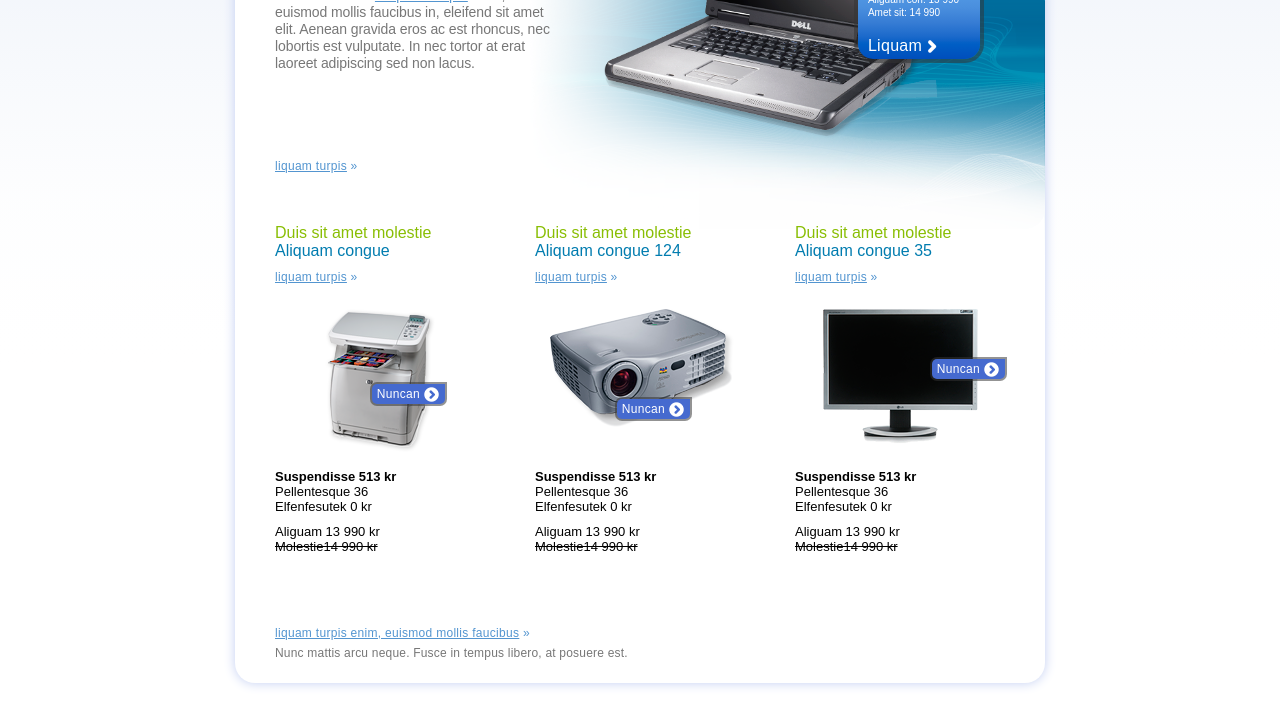
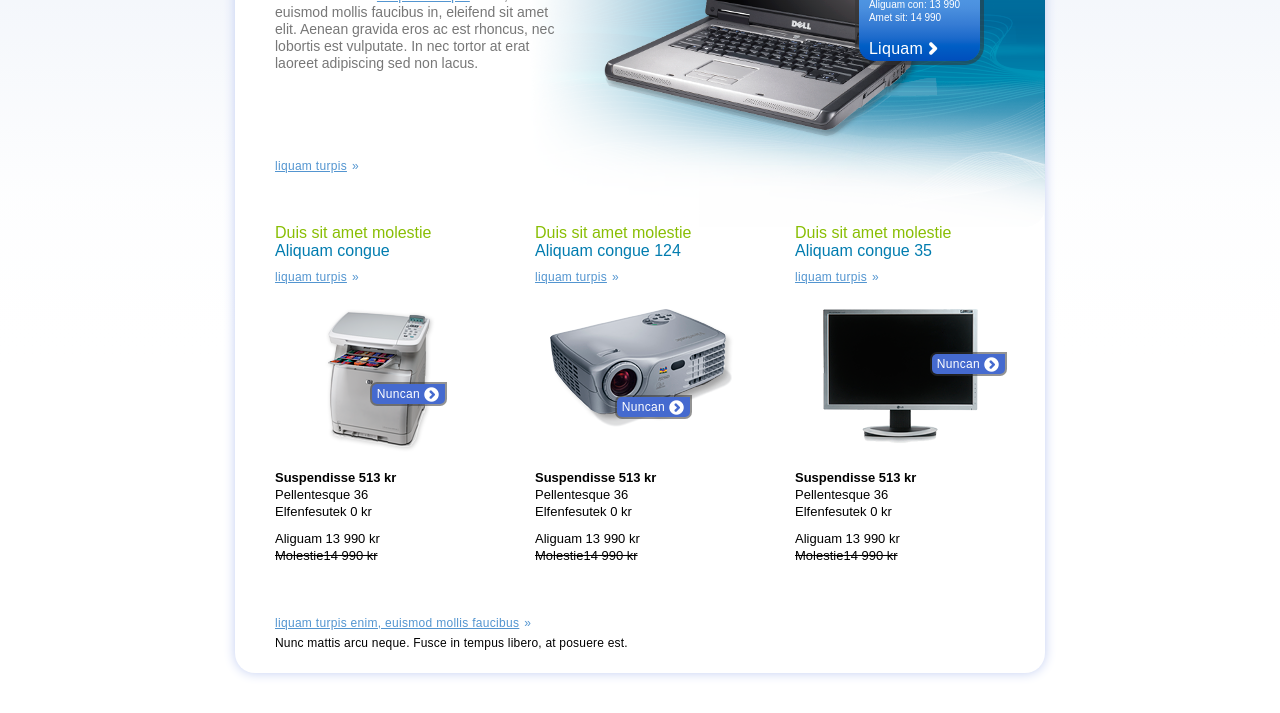
Before and after one commit to otttooming/demo-letter-i, a plain HTML site: page index.html in a window 1280 px wide. Shown: the part 275-988 px from the top of the page. Drawn offline with Linux system fonts and the light colour scheme.

Commit message:
Fixes for hover, focus, inline elements
Added print view optimizations. Code cleanup

```diff
--- a/gfx/style.css
+++ b/gfx/style.css
@@ -47,18 +47,12 @@ h3 span {
 p {
 	font-size: 14px;
     line-height: 17px;
-    color: #777;
-    letter-spacing: -0.1px;
 }
 
 a {
     color: #5395d0;
-    letter-spacing: 0.3px;
+    letter-spacing: .3px;
     font-size: 12px;
-    text-decoration: none;
-}
-
-a span {
     text-decoration: underline;
 }
 
@@ -66,8 +60,18 @@ a:visited {
     color: #5395d0;
 }
 
+a:hover, a:focus {
+    color: #f5812d;
+}
+
 a.read-more {
     font-size: 14px;
+}
+
+a.main-link:after {
+    content: "»";
+    display: inline-block;
+    margin-left: 5px;
 }
 
 /* Main content area */
@@ -100,12 +104,6 @@ a.read-more {
     float: left;
 }
 
-/* Preclude floats from moving up */
-
-.clearfloat {
-    clear: both;
-}
-
 /* Product introduction */
 
 #marketing-info h2 {
@@ -117,6 +115,7 @@ a.read-more {
 #marketing-info p {
     position: relative;
     width: 280px;
+    color: #777;
 }
 
 #marketing-info {
@@ -144,20 +143,18 @@ a.read-more {
 
 #pricebox h3 {
     font-size: 36px;
-    line-height: 37px;
     color: #fff;
     letter-spacing: -2px;
-    word-spacing: 1px;
 }
 
 #pricebox h3 span {
+    color: #fff;
     display: inline;
     font-size: 18px;
     letter-spacing: -1px;
 }
 
-#pricebox span {
-    display: block;
+#pricebox p {
     font-size: 10px;
     line-height: 13px;
     color: #fff;
@@ -171,6 +168,10 @@ a.read-more {
     margin-top: 18px;
     padding-right: 15px;
     background: url(06.png) no-repeat right;
+}
+
+#pricebox a:hover, #pricebox a:focus {
+    color: #f5812d;
 }
 
 /* Row of accessories */
@@ -195,15 +196,12 @@ a.read-more {
     margin: 10px 0;
 }
 
-.single-item .pricing span {
-    display: block;
-}
-
 /* Accessories featured image container, to accept variable dimensions for photos*/
 
 .promo-image {
     height: 165px;
     text-align: center;
+    position: relative;
 }
 
 .promo-image img {
@@ -216,7 +214,7 @@ a.read-more {
     margin: 10px 0;
 }
 
-.pricing span {
+.pricing p {
     font-size: 13px;
 }
 
@@ -240,7 +238,7 @@ a.btn-buy-here {
     background: #456acf url(07.png) no-repeat 90%;
 }
 
-.btn-buy-here:hover {
+.btn-buy-here:hover, .btn-buy-here:focus {
     background-color: #f5812d;
     -webkit-transition: all 750ms ease;
     -moz-transition: all 750ms ease;
@@ -250,28 +248,27 @@ a.btn-buy-here {
 /* Specific product btn placement */
 
 #photocopier .btn-buy-here {
-    top: 150px;
-    right: 40px;
+    top: 80px;
 }
 
 #projector .btn-buy-here {
-    top: 165px;
+    top: 93px;
     right: 55px;
 }
 
 #monitor .btn-buy-here {
-    top: 125px;
+    top: 50px;
     right: 0;
 }
 
 /* End marks and links */
 
 #footer {
-    margin: 20px 0 20px;
+    margin: 0 0 20px 0;
 }
 
 #footer p {
-    letter-spacing: 0.2px;
+    letter-spacing: .2px;
 }
 
 #footer p, #footer a {
--- a/gfx/style_media.css
+++ b/gfx/style_media.css
@@ -1,4 +1,3 @@
-/* Printer output. Without styling */
     @media print {
 
         body {
@@ -6,17 +5,13 @@
             color: #000;
         }
 
-        img {
+        img, a.main-link, .promo-image {
             display: none;
         }
 
-        h1, h2, h3, p, a, h2 span, h3 span, a.read-more, #pricebox span, #pricebox h3, #footer a, .single-item a, .row a {
+        h1, h2, h3, p, a, h2 span, h3 span, a.read-more, #pricebox span, #pricebox h3, #footer a, .single-item a, .row a, #pricebox p, #pricebox a {
             color: #000;
             text-shadow: none;
-        }
-
-        a.buy-here, #pricebox a {
-            text-decoration: underline;
         }
 
         div, a, .btn-buy-here, #pricebox {
@@ -38,12 +33,7 @@
 
     }
 
-/* Large Devices, Wide Screens */
-    @media only screen and (max-width : 1200px) {
 
-    }
-
-/* Medium Devices, Desktops */
     @media only screen and (max-width : 992px) {
 
         #body-wrapper {
@@ -71,7 +61,6 @@
 
     }
 
-/* Small Devices, Tablets */
     @media only screen and (max-width : 768px) {
 
         #body-wrapper {
@@ -92,7 +81,6 @@
 
     }
 
-/* Custom */
     @media only screen and (max-width : 640px) {
 
         #body-wrapper {
@@ -101,7 +89,6 @@
 
     }
 
-/* Extra Small Devices, Phones */
     @media only screen and (max-width : 480px) {
 
         .split-view {
@@ -126,9 +113,3 @@
         }
 
     }
-
-/* Custom, iPhone Retina */
-    @media only screen and (max-width : 320px) {
-
-
-    }
--- a/index.html
+++ b/index.html
@@ -65,7 +65,7 @@
                 <div id ="marketing-info" class="split-view">
                     <h2>Aenean eget <span>molestie urna, nec pellentesque leo.</span></h2>
 
-                    <p>Duis fermentum est sit amet nulla consectetur, vel laoreet sem placerat. Mauris et facilisis risus. <a href="#" class="read-more"><span>Aliquam turpis</span></a> enim, euismod mollis faucibus in, eleifend sit amet elit. Aenean gravida eros ac est rhoncus, nec lobortis est vulputate. In nec tortor at erat laoreet adipiscing sed non lacus.</p>
+                    <p>Duis fermentum est sit amet nulla consectetur, vel laoreet sem placerat. Mauris et facilisis risus. <a href="#" class="read-more">Aliquam turpis</a> enim, euismod mollis faucibus in, eleifend sit amet elit. Aenean gravida eros ac est rhoncus, nec lobortis est vulputate. In nec tortor at erat laoreet adipiscing sed non lacus.</p>
                 </div>
 
                 <div id="sales-photo" class="split-view">
@@ -74,10 +74,10 @@
                     <div id="pricebox">
 
                         <h3>513<span> kr/kuu</span></h3>
-                        <span>Duis36 sit</span>
-                        <span>Aliguam con: 13 990</span>
-                        <span>Amet sit: 14 990</span>
-                        <a href="#">Liquam</a>
+                        <p>Duis36 sit</p>
+                        <p>Aliguam con: 13 990</p>
+                        <p>Amet sit: 14 990</p>
+                        <p><a href="#">Liquam</a></p>
 
                     </div>
 
@@ -91,7 +91,7 @@
 
             <div class="row separator">
 
-                <a href="#"><span>liquam turpis</span> »</a>
+                <a href="#" class="main-link">liquam turpis</a>
 
             </div>
 
@@ -105,22 +105,21 @@
                 <div id="photocopier" class="single-item">
 
                     <h3>Duis sit amet molestie <span>Aliquam congue</span></h3>
-                    <a href="#"><span>liquam turpis</span> »</a>
+                    <a href="#" class="main-link">liquam turpis</a>
 
                     <div class="promo-image">
                         <img src="gfx/04.png" alt="Photocopier">
+                        <a href="#" class="btn-buy-here">Nuncan</a>
                     </div>
 
-                    <a href="#" class="btn-buy-here">Nuncan</a>
-
                     <div class="pricing monthly-installements">
-                        <span><strong>Suspendisse 513 kr</strong></span>
-                        <span>Pellentesque 36</span>
-                        <span>Elfenfesutek 0 kr</span>
+                        <p><strong>Suspendisse 513 kr</strong></p>
+                        <p>Pellentesque 36</p>
+                        <p>Elfenfesutek 0 kr</p>
                     </div>
                     <div class="pricing outright-purchase">
-                        <span>Aliguam 13 990 kr</span>
-                        <span><s>Molestie14 990 kr</s></span>
+                        <p>Aliguam 13 990 kr</p>
+                        <p><s>Molestie14 990 kr</s></p>
                     </div>
 
                 </div>
@@ -128,22 +127,21 @@
                 <div id="projector" class="single-item single-item-center">
 
                     <h3>Duis sit amet molestie <span>Aliquam congue 124</span></h3>
-                    <a href="#"><span>liquam turpis</span> »</a>
+                    <a href="#" class="main-link">liquam turpis</a>
 
                     <div class="promo-image">
                         <img src="gfx/05.png" alt="Projector">
+                        <a href="#" class="btn-buy-here">Nuncan</a>
                     </div>
 
-                    <a href="#" class="btn-buy-here">Nuncan</a>
-
                     <div class="pricing monthly-installements">
-                        <span><strong>Suspendisse 513 kr</strong></span>
-                        <span>Pellentesque 36</span>
-                        <span>Elfenfesutek 0 kr</span>
+                        <p><strong>Suspendisse 513 kr</strong></p>
+                        <p>Pellentesque 36</p>
+                        <p>Elfenfesutek 0 kr</p>
                     </div>
                     <div class="pricing outright-purchase">
-                        <span>Aliguam 13 990 kr</span>
-                        <span><s>Molestie14 990 kr</s></span>
+                        <p>Aliguam 13 990 kr</p>
+                        <p><s>Molestie14 990 kr</s></p>
                     </div>
 
                 </div>
@@ -151,22 +149,21 @@
                 <div id="monitor" class="single-item">
 
                     <h3>Duis sit amet molestie <span>Aliquam congue 35</span></h3>
-                    <a href="#"><span>liquam turpis</span> »</a>
+                    <a href="#" class="main-link">liquam turpis</a>
 
                     <div class="promo-image">
                         <img src="gfx/03.png" alt="LCD monitor">
+                        <a href="#" class="btn-buy-here">Nuncan</a>
                     </div>
 
-                    <a href="#" class="btn-buy-here">Nuncan</a>
-
                     <div class="pricing monthly-installements">
-                        <span><strong>Suspendisse 513 kr</strong></span>
-                        <span>Pellentesque 36</span>
-                        <span>Elfenfesutek 0 kr</span>
+                        <p><strong>Suspendisse 513 kr</strong></p>
+                        <p>Pellentesque 36</p>
+                        <p>Elfenfesutek 0 kr</p>
                     </div>
                     <div class="pricing outright-purchase">
-                        <span>Aliguam 13 990 kr</span>
-                        <span><s>Molestie14 990 kr</s></span>
+                        <p>Aliguam 13 990 kr</p>
+                        <p><s>Molestie14 990 kr</s></p>
                     </div>
 
                 </div>
@@ -180,7 +177,7 @@
 
             <div id="footer" class="row">
 
-                <a href="#"><span>liquam turpis enim, euismod mollis faucibus</span>  »</a>
+                <a href="#" class="main-link">liquam turpis enim, euismod mollis faucibus</a>
                 <p>Nunc mattis arcu neque. Fusce in tempus libero, at posuere est.</p>
 
             </div>
```
